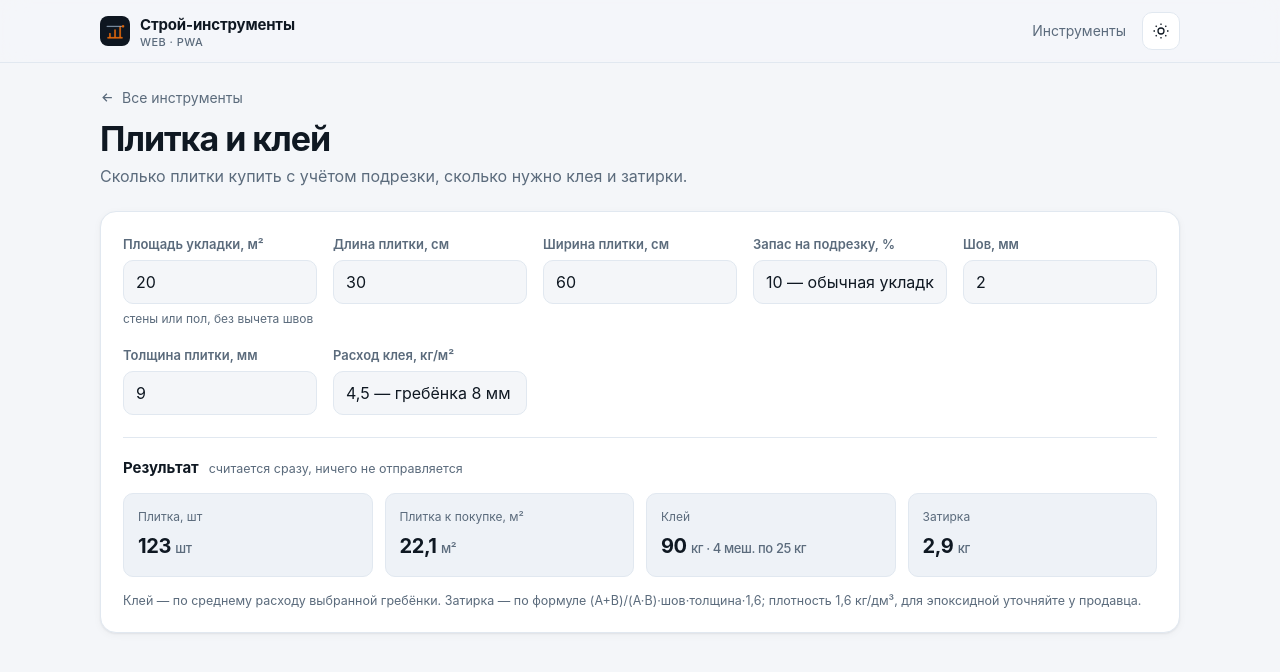
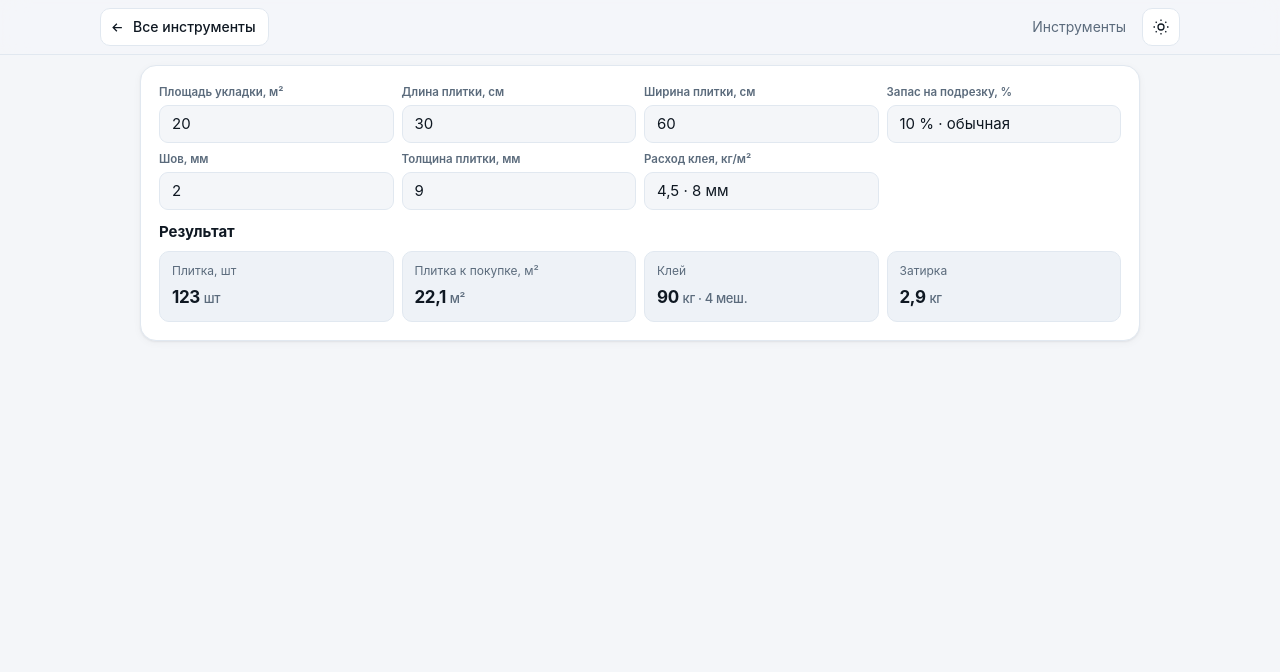
Before and after one commit to nikolarsen/nikolarsen.github.io, a plain HTML site: page tools/tile.html in a window 1280 px wide. Drawn offline with Linux system fonts and the light colour scheme.

Commit message:
Инструменты: один экран без прокрутки, без описаний, возврат в шапке

```diff
--- a/assets/style.css
+++ b/assets/style.css
@@ -259,3 +259,59 @@ footer { border-top: 1px solid var(--line); margin-top: 60px; padding: 26px 0 40
 .btn--soft { background: var(--surface); color: var(--text); border: 1px solid var(--line); }
 .btn--soft:hover { background: var(--surface-2); border-color: color-mix(in srgb, var(--accent) 35%, var(--line)); }
 .btn--sm svg { width: 15px; height: 15px; }
+
+/* ── страницы инструментов: один экран, без прокрутки страницы ── */
+.sr-only { position: absolute; width: 1px; height: 1px; padding: 0; margin: -1px; overflow: hidden; clip: rect(0 0 0 0); white-space: nowrap; border: 0; }
+
+.backlink {
+  display: inline-flex; align-items: center; gap: 8px;
+  font-size: 14px; font-weight: 550; color: var(--text);
+  padding: 7px 12px 7px 9px; border-radius: 10px;
+  border: 1px solid var(--line); background: var(--surface);
+}
+.backlink:hover { background: var(--surface-2); }
+.backlink svg { width: 15px; height: 15px; stroke: currentColor; fill: none; stroke-width: 2; }
+
+body.tool-page {
+  height: 100vh; height: 100dvh; min-height: 0;
+  display: flex; flex-direction: column; overflow: hidden;
+}
+body.tool-page .top { position: static; flex: 0 0 auto; }
+body.tool-page .top__in { height: 54px; }
+body.tool-page main.tool {
+  flex: 1 1 auto; min-height: 0; display: flex; flex-direction: column;
+  padding-top: 10px; padding-bottom: 10px;
+}
+body.tool-page .panel {
+  flex: 1 1 auto; min-height: 0; display: flex; flex-direction: column; gap: 10px;
+  padding: 14px; overflow-y: auto; -webkit-overflow-scrolling: touch; flex: 0 1 auto;
+}
+body.tool-page .form { grid-template-columns: repeat(2, minmax(0, 1fr)); gap: 8px; }
+body.tool-page .form .field small { display: none; }
+body.tool-page .field { gap: 3px; }
+body.tool-page .field label { font-size: 11.5px; }
+body.tool-page .field input, body.tool-page .field select { height: 38px; font-size: 15px; border-radius: 9px; }
+body.tool-page .result { margin-top: 0; padding-top: 0; border-top: 0; }
+body.tool-page .result__head { margin-bottom: 8px; }
+body.tool-page .result__grid { grid-template-columns: repeat(2, minmax(0, 1fr)); gap: 8px; }
+body.tool-page .out { padding: 10px 12px; }
+body.tool-page .out b { font-size: 17px; }
+body.tool-page .note { display: none; }
+body.tool-page .panel--fill { flex: 1 1 auto; }
+body.tool-page .tp-body { flex: 1 1 auto; min-height: 0; gap: 8px; }
+body.tool-page .tp-canvas { flex: 1 1 auto; min-height: 110px; height: auto; }
+body.tool-page .tp-result { gap: 8px; }
+body.tool-page .tp-out { padding: 9px 11px; }
+body.tool-page .tp-out b { font-size: 19px; }
+body.tool-page .tp-meta { margin-top: 4px; font-size: 11px; }
+body.tool-page .tp-seg button { padding: 8px 5px; font-size: 11.5px; }
+body.tool-page .tp-field { padding: 7px 24px 7px 9px; }
+body.tool-page .tp-field input { font-size: 16px; }
+
+@media (min-width: 900px) {
+  body.tool-page .form { grid-template-columns: repeat(auto-fit, minmax(190px, 1fr)); }
+  body.tool-page .result__grid { grid-template-columns: repeat(auto-fit, minmax(160px, 1fr)); }
+  body.tool-page .panel { padding: 18px; max-width: 1000px; width: 100%; margin: 0 auto; }
+  body.tool-page .tp-canvas { min-height: 200px; }
+  body.tool-page .tp { max-width: 1000px; }
+}
--- a/index.html
+++ b/index.html
@@ -12,7 +12,7 @@
 <link rel="manifest" href="manifest.webmanifest">
 <link rel="icon" href="assets/icons/favicon-32.png" sizes="32x32">
 <link rel="apple-touch-icon" href="assets/icons/apple-touch-icon.png">
-<link rel="stylesheet" href="assets/style.css?v=20261125d">
+<link rel="stylesheet" href="assets/style.css?v=20261125g">
 <meta property="og:type" content="website">
 <meta property="og:title" content="Строительные web-инструменты">
 <meta property="og:description" content="Калькуляторы для стройки: плитка, обои, бетон. Офлайн, без регистрации.">
@@ -157,6 +157,6 @@
   </div>
 </footer>
 
-<script src="assets/app.js?v=20261125d" defer></script>
+<script src="assets/app.js?v=20261125g" defer></script>
 </body>
 </html>
--- a/sw.js
+++ b/sw.js
@@ -1,6 +1,6 @@
 /* Service worker: кэш «сначала своё, потом обновление в фоне».
    Меняете файлы на сайте — поднимите VERSION, старая копия заменится при следующем открытии. */
-const VERSION = 'v5-2026-11-25';
+const VERSION = 'v7-2026-11-25';
 const CACHE = 'stroy-' + VERSION;
 
 const SHELL = [
--- a/tools/tile.html
+++ b/tools/tile.html
@@ -9,15 +9,15 @@
 <link rel="manifest" href="../manifest.webmanifest">
 <link rel="icon" href="../assets/icons/favicon-32.png" sizes="32x32">
 <link rel="apple-touch-icon" href="../assets/icons/apple-touch-icon.png">
-<link rel="stylesheet" href="../assets/style.css?v=20261125d">
+<link rel="stylesheet" href="../assets/style.css?v=20261125g">
 </head>
-<body>
+<body class="tool-page">
 
 <header class="top">
   <div class="wrap top__in">
-    <a class="brand" href="../">
-      <img src="../assets/icons/icon-192.png" alt="" width="30" height="30">
-      <span>Строй-инструменты<small>web · PWA</small></span>
+    <a class="backlink" href="../">
+      <svg viewBox="0 0 24 24"><path d="M19 12H5M11 6l-6 6 6 6"/></svg>
+      Все инструменты
     </a>
     <nav class="top__nav">
       <a class="top__link" href="../#tools">Инструменты</a>
@@ -29,11 +29,7 @@
 </header>
 
 <main class="wrap tool">
-  <a class="tool__back" href="../"><svg viewBox="0 0 24 24"><path d="M19 12H5M11 6l-6 6 6 6"/></svg> Все инструменты</a>
-  <div class="tool__head">
-    <h1>Плитка и клей</h1>
-    <p>Сколько плитки купить с учётом подрезки, сколько нужно клея и затирки.</p>
-  </div>
+  <h1 class="sr-only">Плитка и клей</h1>
 
   <div class="panel">
     <div class="form">
@@ -53,9 +49,9 @@
       <div class="field">
         <label for="reserve">Запас на подрезку, %</label>
         <select id="reserve">
-          <option value="5">5 — простая укладка, ровные стены</option>
-          <option value="10" selected>10 — обычная укладка</option>
-          <option value="15">15 — диагональ, много углов</option>
+          <option value="5">5 % · простая</option>
+          <option value="10" selected>10 % · обычная</option>
+          <option value="15">15 % · диагональ</option>
         </select>
       </div>
       <div class="field">
@@ -69,16 +65,16 @@
       <div class="field">
         <label for="glue">Расход клея, кг/м²</label>
         <select id="glue">
-          <option value="3">3 — гребёнка 6 мм</option>
-          <option value="4.5" selected>4,5 — гребёнка 8 мм</option>
-          <option value="6">6 — гребёнка 10 мм</option>
-          <option value="7.5">7,5 — крупный формат</option>
+          <option value="3">3 · 6 мм</option>
+          <option value="4.5" selected>4,5 · 8 мм</option>
+          <option value="6">6 · 10 мм</option>
+          <option value="7.5">7,5 · крупный</option>
         </select>
       </div>
     </div>
 
     <div class="result">
-      <div class="result__head"><b>Результат</b><span>считается сразу, ничего не отправляется</span></div>
+      <div class="result__head"><b>Результат</b></div>
       <div class="result__grid">
         <div class="out"><span>Плитка, шт</span><b id="oPcs">—</b></div>
         <div class="out"><span>Плитка к покупке, м²</span><b id="oM2">—</b></div>
@@ -90,7 +86,7 @@
   </div>
 </main>
 
-<script src="../assets/app.js?v=20261125d" defer></script>
+<script src="../assets/app.js?v=20261125g" defer></script>
 <script>
 (function () {
   var $ = function (id) { return document.getElementById(id); };
@@ -119,7 +115,7 @@
 
     $('oPcs').innerHTML = pcs ? fmt(pcs) + ' <i>шт</i>' : '—';
     $('oM2').innerHTML = buyM2 ? fmt1(buyM2) + ' <i>м²</i>' : '—';
-    $('oGlue').innerHTML = glue ? fmt1(glue) + ' <i>кг · ' + bags + ' меш. по 25 кг</i>' : '—';
+    $('oGlue').innerHTML = glue ? fmt1(glue) + ' <i>кг · ' + bags + ' меш.</i>' : '—';
     $('oGrout').innerHTML = grout ? fmt1(grout) + ' <i>кг</i>' : '—';
   }
 
```
Also changed, not shown: tools/concrete.html (+10 -14 lines), tools/layout.html (+8 -12 lines), tools/paint.html (+11 -15 lines), tools/wallpaper.html (+13 -17 lines).
